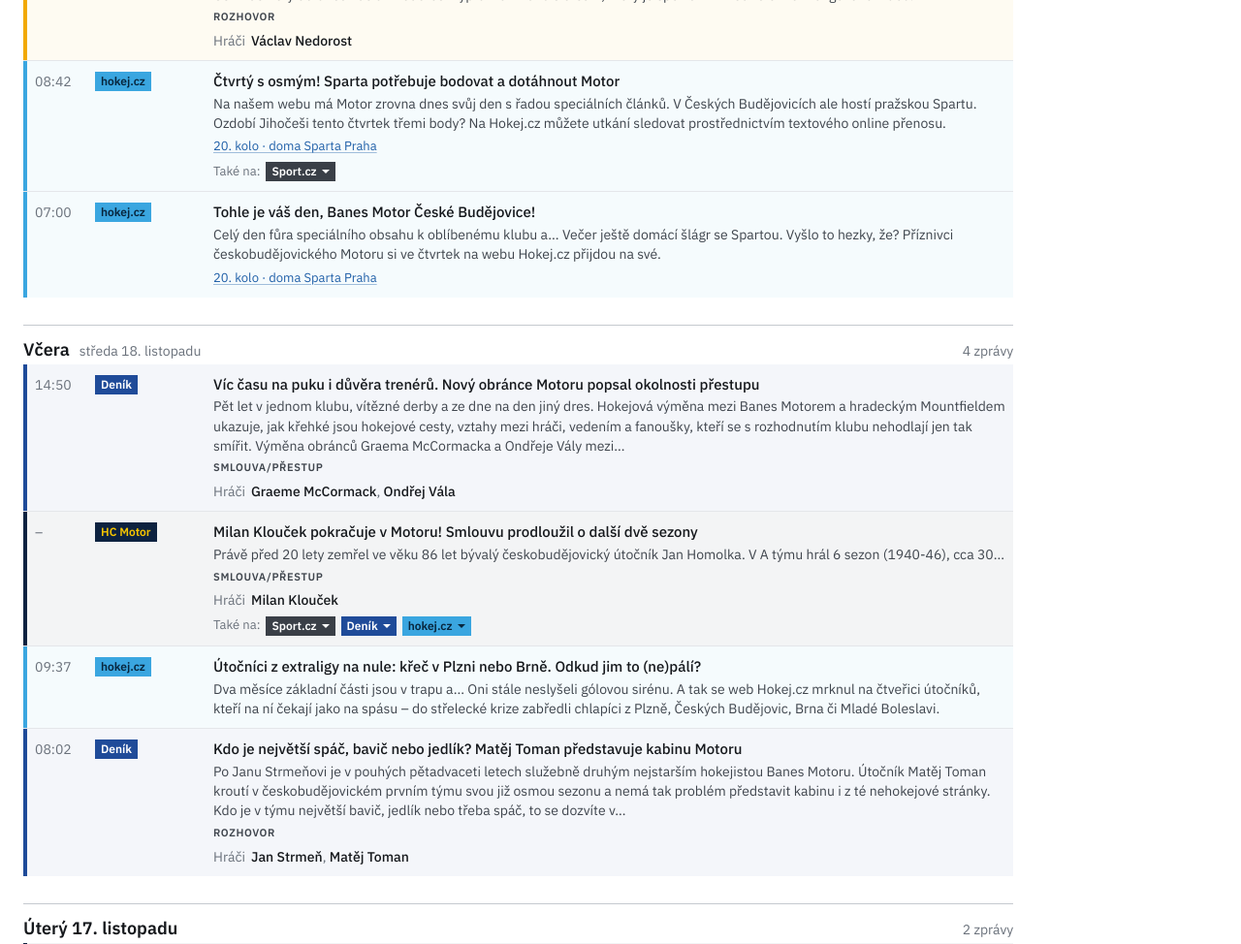
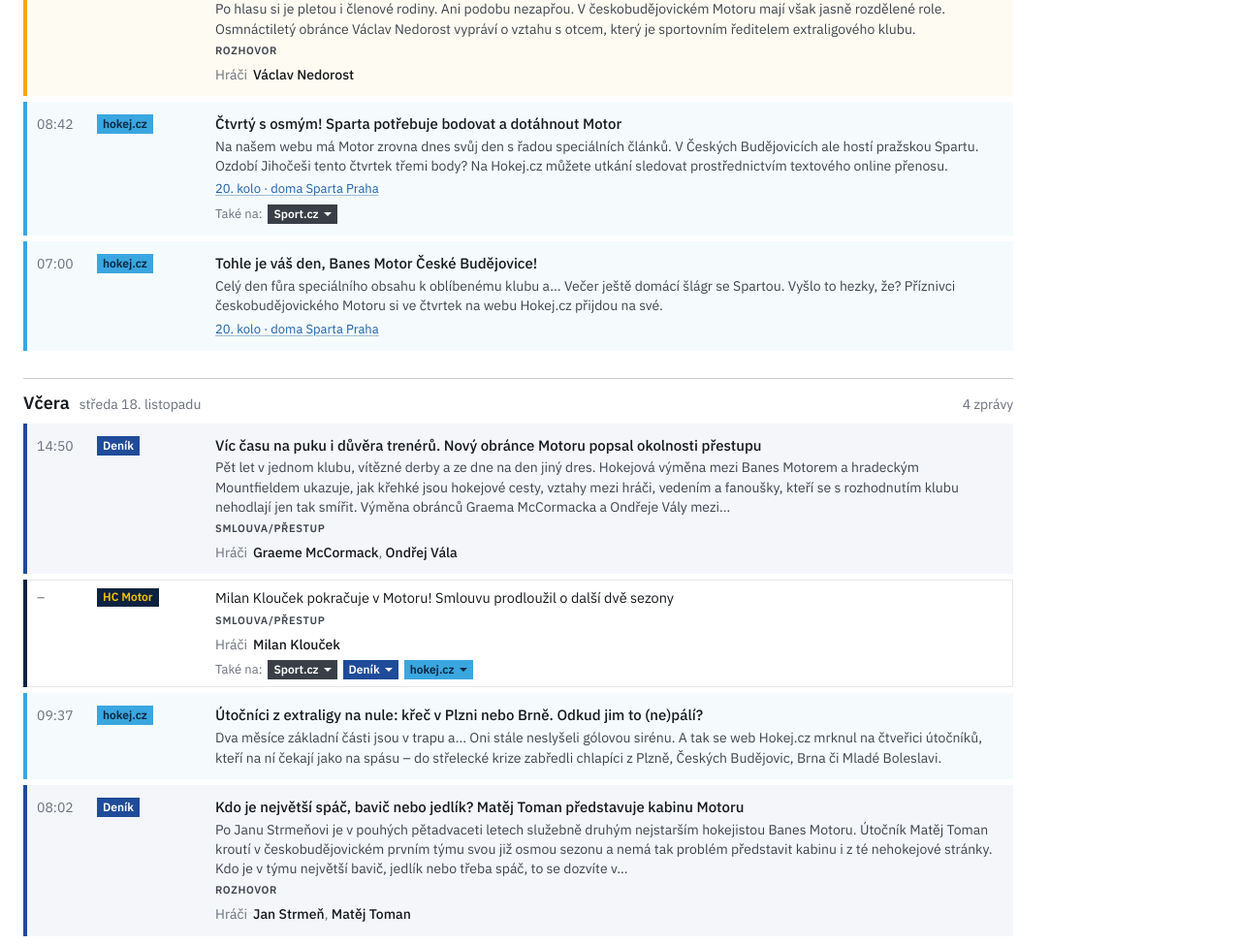
Before and after one commit to romankokos1/motor, a plain HTML site: page docs/clanky.html in a window 1280 px wide. Shown: the part 642-1616 px from the top of the page at 97% size. Drawn offline with Linux system fonts and the light colour scheme.

Commit message:
Refactor CSS and HTML structure in clanky.html

```diff
--- a/docs/clanky.html
+++ b/docs/clanky.html
@@ -81,15 +81,21 @@ main{max-width:1280px;margin:0 auto;padding:8px 24px 64px}
 
 /* den */
 .day{margin-top:28px}
-.day-h{display:flex;flex-wrap:wrap;align-items:baseline;gap:2px 10px;border-top:1px solid var(--line-strong);padding-top:12px;margin-bottom:2px;scroll-margin-top:calc(var(--top) + 8px)}
+.day-h{display:flex;flex-wrap:wrap;align-items:baseline;gap:2px 10px;border-top:1px solid var(--line-strong);padding-top:12px;margin-bottom:0;scroll-margin-top:calc(var(--top) + 8px)}
 .day-h h2{margin:0;font-size:18px;font-weight:600}
 .day-h span{color:var(--text-3);font-size:14px}
 .day-h .n{margin-left:auto}
 
 /* řádek článku */
-.row{display:grid;grid-template-columns:48px 108px minmax(0,1fr);gap:0 14px;padding:10px 8px 10px 12px;border-bottom:1px solid var(--line);
+.row{display:grid;grid-template-columns:48px 108px minmax(0,1fr);gap:0 14px;padding:12px 10px 12px 14px;margin-top:6px;
      background:color-mix(in srgb,var(--z) var(--tint),var(--bg));box-shadow:inset 4px 0 0 var(--z)}
-.row:last-child{border-bottom:0}
+.day-h+.row,.sub-h+.row{margin-top:8px}
+/* klubový web: vlastní texty – jen titulek, menší řádek, média mají přednost */
+.row.klub{padding-top:8px;padding-bottom:8px;background:var(--bg);box-shadow:inset 4px 0 0 var(--z),inset 0 0 0 1px var(--line)}
+.row.klub .h{font-weight:400;font-size:14.5px}
+.row.klub.is-new .h{font-weight:500}
+.row.klub .t,.row.klub .s{padding-top:0}
+.row.klub:hover{background:var(--hover)}
 .row:hover{background:color-mix(in srgb,var(--z) calc(var(--tint) * 2),var(--bg))}
 /* řádky tabulky: efekt po najetí (jen zařízení s myší) */
 tbody tr{transition:background-color .12s,box-shadow .12s}
@@ -206,7 +212,7 @@ td b{font-weight:600}
   .filters{gap:2px 14px}
   .sel{margin-left:0;width:100%;margin-top:6px}
   .sel select{flex:1;min-width:0}
-  .row{grid-template-columns:40px minmax(0,1fr);padding:10px 6px}
+  .row{grid-template-columns:40px minmax(0,1fr);padding:10px 8px 10px 12px}
   .s{grid-column:2;grid-row:1;margin-bottom:4px}
   .row>div:last-child{grid-column:2}
   .t{grid-row:1 / span 2;font-size:13px}
@@ -280,7 +286,7 @@ const PAGE = 150, INDEX_MIN = 8, DAY = 864e5;
 const DAYS = ["neděle","pondělí","úterý","středa","čtvrtek","pátek","sobota"];
 const DSHORT = ["ne","po","út","st","čt","pá","so"];
 const MONTHS = ["ledna","února","března","dubna","května","června","července","srpna","září","října","listopadu","prosince"];
-const TYPY = {online:"Online", reportaz:"Reportáž", rozhovor:"Rozhovor", prestup:"Smlouva/přestup", zraneni:"Zranění"};
+const TYPY = {preview:"Preview", online:"Online", reportaz:"Reportáž", rozhovor:"Rozhovor", prestup:"Smlouva/přestup", zraneni:"Zranění"};
 const ZC = {"iSport":"isport","hokej.cz":"hokejcz","Deník":"denik","iDNES":"idnes","Sport.cz":"sportcz","HC Motor":"hcmotor","ČRo":"cro","Seznam Zprávy":"seznam","ČT sport":"ctsport"};
 const reduced = matchMedia("(prefers-reduced-motion: reduce)");
 const $ = id => document.getElementById(id);
@@ -370,11 +376,12 @@ function rowHtml(st, ctx){
   if ((a.puvodni || []).length) meta.push(`<span class="typ zmena">Titulek změněn</span>`);
   if (m && ctx !== "zapas") meta.push(`<button class="zl" data-z="${esc(m.id)}">${esc(matchLabel(m))}</button>`);
   if (ctx === "zapas") meta.push(`<span>${DSHORT[d.getDay()]} ${dm(d)}</span>`);
-  return `<article class="row ${zc(a.zdroj)}${isNew ? " is-new" : ""}">
+  const klub = a.zdroj === "HC Motor";
+  return `<article class="row ${zc(a.zdroj)}${isNew ? " is-new" : ""}${klub ? " klub" : ""}">
     <div class="t">${a.datum && !a.bez_casu ? hhmm(d) : "–"}</div>
     <div class="s">${esc(a.zdroj)}</div>
     <div>${isNew ? `<span class="new">NOVÉ</span>` : ""}<a class="h" href="${esc(a.url)}" target="_blank" rel="noopener">${esc(a.titulek)}</a>
-      ${a.perex ? `<div class="p">${esc(a.perex)}</div>` : ""}
+      ${a.perex && !klub ? `<div class="p">${esc(a.perex)}</div>` : ""}
       ${(a.puvodni || []).length ? `<div class="orig">${a.puvodni.slice().reverse().map(o => { const z = new Date(o.zmeneno); return `<div><span>Původně</span><s>${esc(o.titulek)}</s><em>do ${dm(z)} ${hhmm(z)}</em></div>`; }).join("")}</div>` : ""}
       ${meta.length ? `<div class="meta">${meta.join("")}</div>` : ""}
       ${(a.hraci || []).length ? `<div class="pl"><span>Hráči</span>${a.hraci.map(h => `<b>${esc(h)}</b>`).join("")}</div>` : ""}
```
